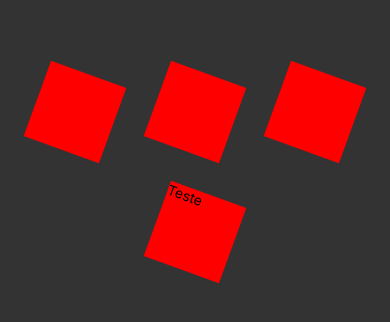
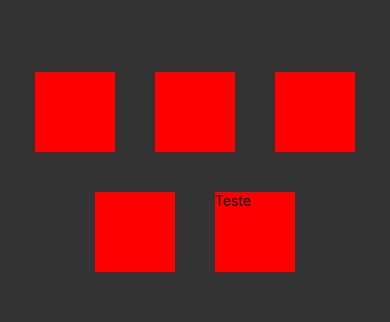
Before and after one commit to thiagonovato/bootcamp-modulo1-gonative, a React Native app: screen / in a window 390 px wide. Shown: the part 250-572 px from the top of the page. Built offline with nearby package versions, Linux system fonts and the light colour scheme.

Commit message:
Última alteração linux.

```diff
--- a/src/index.js
+++ b/src/index.js
@@ -21,6 +21,7 @@ export default class App extends Component {
   render() {
     return (
       <View style={styles.container}>
+        <View style={styles.box} />
         <View style={styles.box} />
         <View style={styles.box} />
         <View style={styles.box} />
@@ -56,7 +57,6 @@ const styles = StyleSheet.create({
     height: 80,
     backgroundColor: "#f00",
     color: "#FFF",
-    margin: 20,
-    transform: [{ rotateZ: "20deg" }]
+    margin: 20
   }
 });
```
Also changed, not shown: 1 other file (tests, documents, lock files or other folders).
